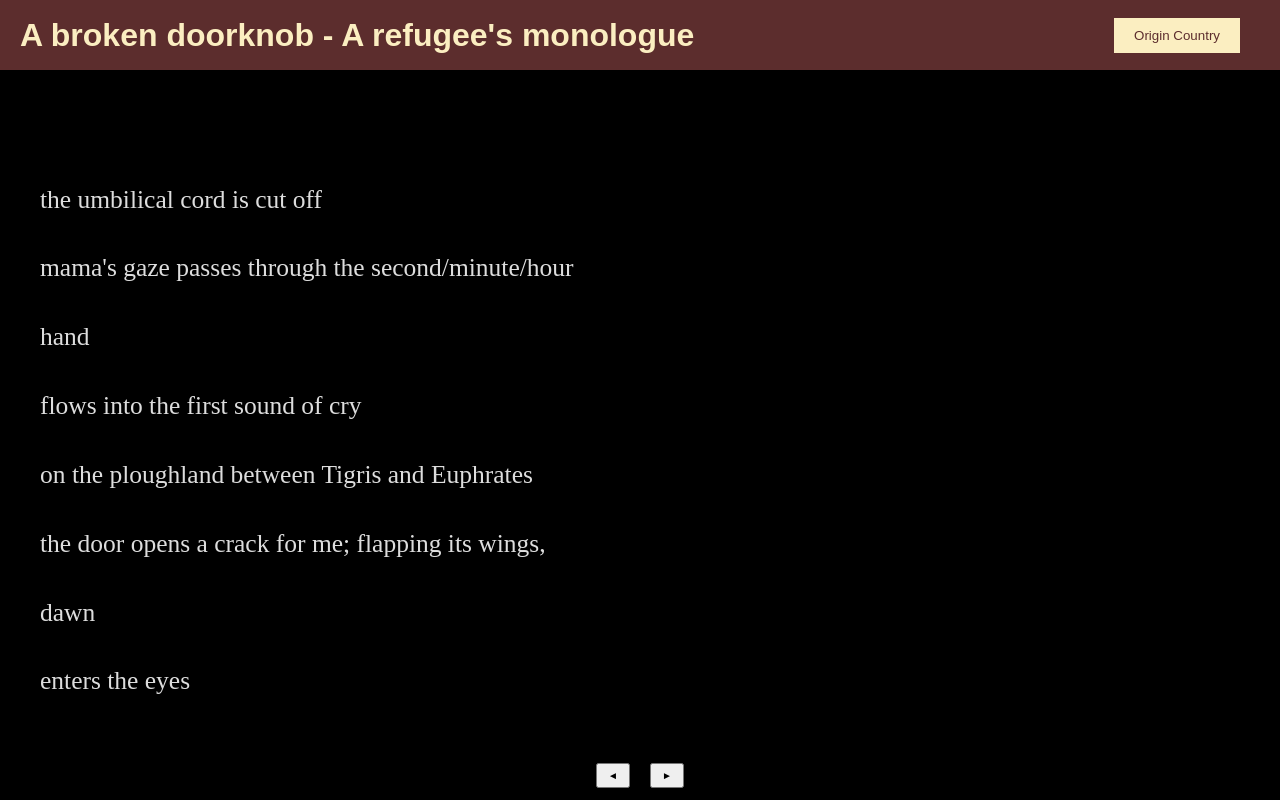
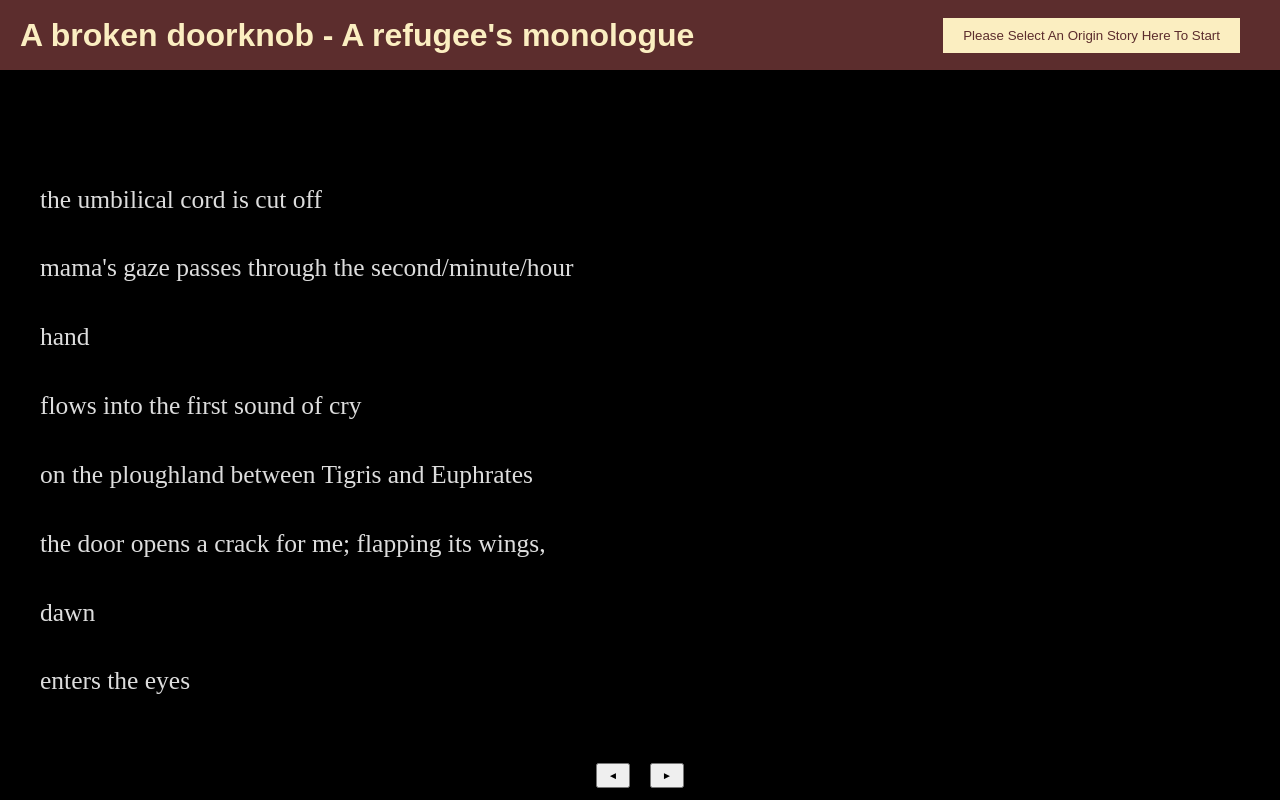
Before and after one commit to floatingtortoise/floatingtortoise.github.io, a plain HTML site: page index.html in a window 1280 px wide. Drawn offline with nearby package versions, Linux system fonts and the light colour scheme.

Commit message:
button update

```diff
--- a/index.html
+++ b/index.html
@@ -9,7 +9,7 @@
     <header>
       <h1 class="title">A broken doorknob - A refugee's monologue</h1>
       <div class="dropdown">
-        <button class="btn" onclick="toggleDropdown()">Origin Country</button>
+        <button class="btn" onclick="toggleDropdown()">Please Select An Origin Story Here To Start</button>
         <div class="content" id="myDropdown">
           <a href="#" onclick="setCountry('Afghanistan')">Afghanistan</a>
           <a href="#" onclick="setCountry('South Sudan')">South Sudan</a>
--- a/styles.css
+++ b/styles.css
@@ -26,6 +26,7 @@ header {
 
 #btn{
   font-family: Copperplate, Copperplate Gothic Light, fantasy;
+  font-size: 20px;
 }
 
 .wrapper {
```
Also changed, not shown: 1 other file.
